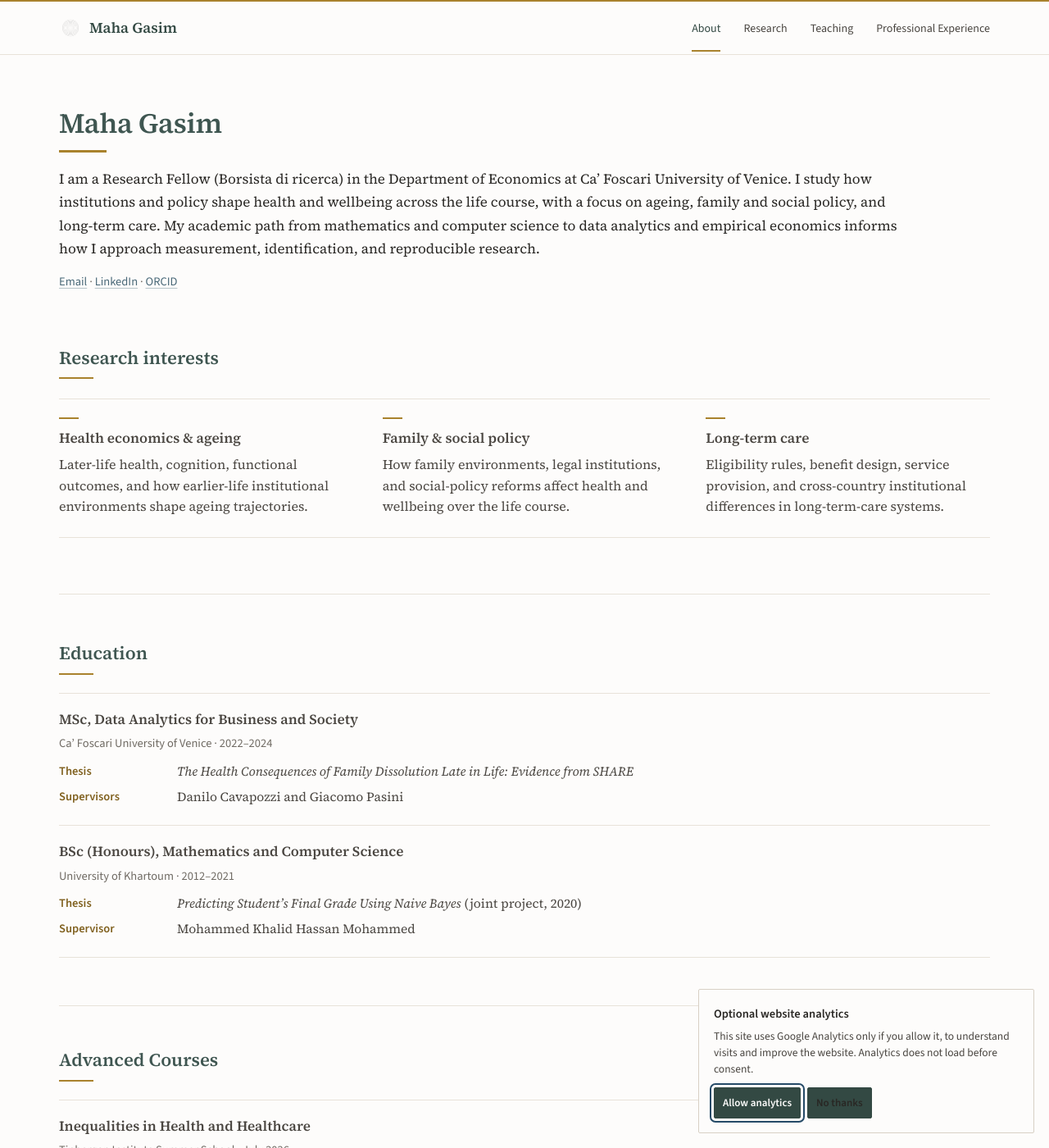
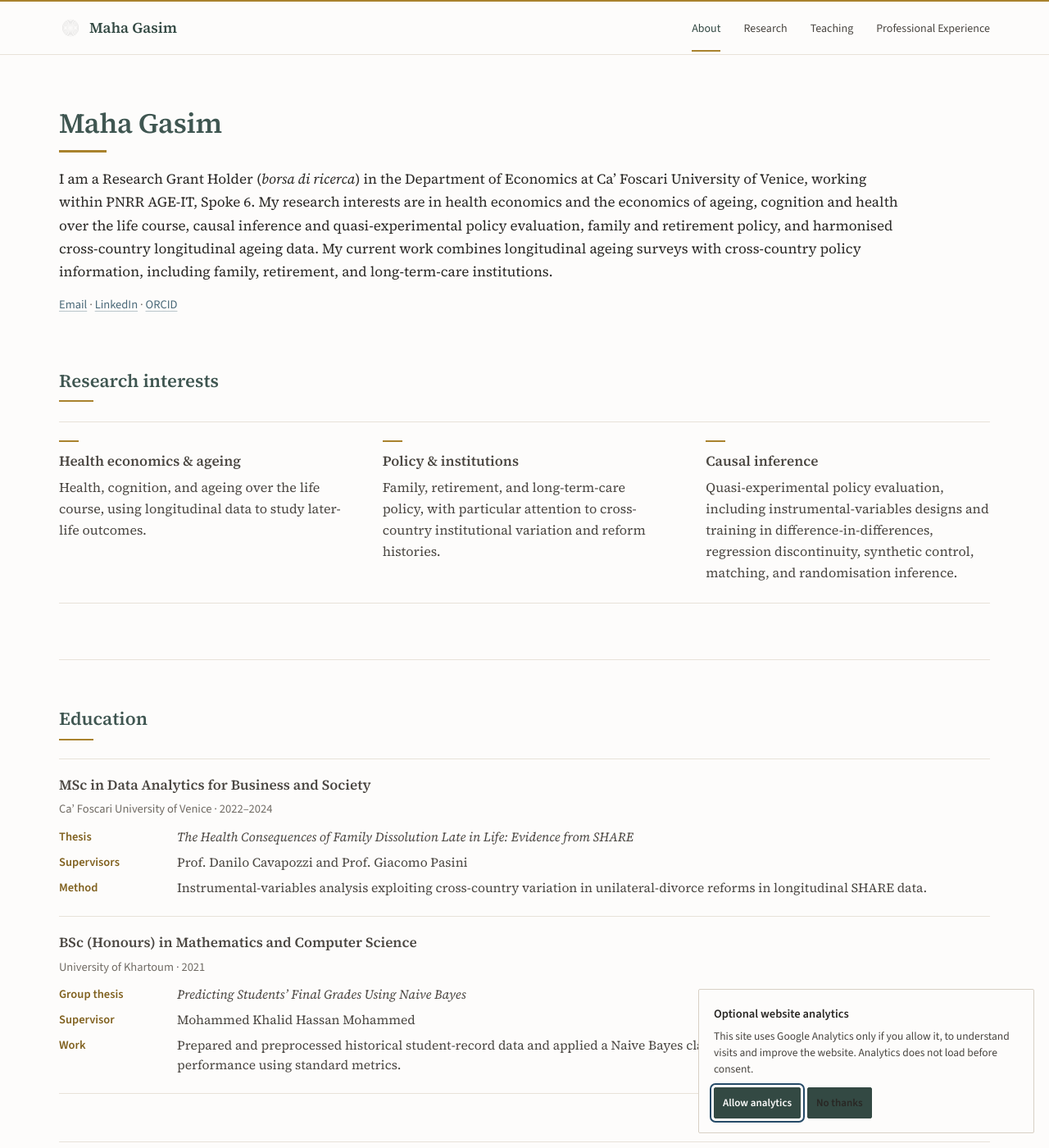
Before and after one commit to mahagasim/mahagasim.github.io, a Jekyll site: the page built from index.md, in a window 1280 px wide and 1400 px high. Shown: the whole window at 82% size. Built offline with Jekyll 4.4.1, drawn with Linux system fonts in a browser that asks for light colours; some of the changed text lies outside the part shown.

Commit message:
Align About page with current academic CV

```diff
--- a/index.md
+++ b/index.md
@@ -1,12 +1,12 @@
 ---
 layout: default
 title: About
-description: About Maha Gasim — research interests, education, advanced training, and research skills.
+description: About Maha Gasim — research interests, education, advanced training, methods, data, and software.
 ---
 
 # Maha Gasim
 
-<p class="page-intro">I am a Research Fellow (Borsista di ricerca) in the Department of Economics at Ca’ Foscari University of Venice. I study how institutions and policy shape health and wellbeing across the life course, with a focus on ageing, family and social policy, and long-term care. My academic path from mathematics and computer science to data analytics and empirical economics informs how I approach measurement, identification, and reproducible research.</p>
+<p class="page-intro">I am a Research Grant Holder (<em>borsa di ricerca</em>) in the Department of Economics at Ca’ Foscari University of Venice, working within PNRR AGE-IT, Spoke 6. My research interests are in health economics and the economics of ageing, cognition and health over the life course, causal inference and quasi-experimental policy evaluation, family and retirement policy, and harmonised cross-country longitudinal ageing data. My current work combines longitudinal ageing surveys with cross-country policy information, including family, retirement, and long-term-care institutions.</p>
 
 <p class="entry-meta contact-line"><a href="mailto:mahagasim@gmail.com">Email</a> · <a href="https://www.linkedin.com/in/maha-gasim-678975122">LinkedIn</a> · <a href="https://orcid.org/0000-0002-0859-2915" target="_blank" rel="noopener">ORCID</a></p>
 
@@ -20,17 +20,17 @@ description: About Maha Gasim — research interests, education, advanced traini
   <div class="interest-grid interest-grid--three">
     <div class="interest-item">
       <h3>Health economics &amp; ageing</h3>
-      <p>Later-life health, cognition, functional outcomes, and how earlier-life institutional environments shape ageing trajectories.</p>
+      <p>Health, cognition, and ageing over the life course, using longitudinal data to study later-life outcomes.</p>
     </div>
 
     <div class="interest-item">
-      <h3>Family &amp; social policy</h3>
-      <p>How family environments, legal institutions, and social-policy reforms affect health and wellbeing over the life course.</p>
+      <h3>Policy &amp; institutions</h3>
+      <p>Family, retirement, and long-term-care policy, with particular attention to cross-country institutional variation and reform histories.</p>
     </div>
 
     <div class="interest-item">
-      <h3>Long-term care</h3>
-      <p>Eligibility rules, benefit design, service provision, and cross-country institutional differences in long-term-care systems.</p>
+      <h3>Causal inference</h3>
+      <p>Quasi-experimental policy evaluation, including instrumental-variables designs and training in difference-in-differences, regression discontinuity, synthetic control, matching, and randomisation inference.</p>
     </div>
   </div>
 </section>
@@ -40,36 +40,41 @@ description: About Maha Gasim — research interests, education, advanced traini
     <h2>Education</h2>
 
     <div class="compact-entry">
-      <h3>MSc, Data Analytics for Business and Society</h3>
+      <h3>MSc in Data Analytics for Business and Society</h3>
       <p class="entry-meta">Ca’ Foscari University of Venice · 2022–2024</p>
       <div class="compact-detail"><span>Thesis</span><div><em>The Health Consequences of Family Dissolution Late in Life: Evidence from SHARE</em></div></div>
-      <div class="compact-detail"><span>Supervisors</span><div>Danilo Cavapozzi and Giacomo Pasini</div></div>
+      <div class="compact-detail"><span>Supervisors</span><div>Prof. Danilo Cavapozzi and Prof. Giacomo Pasini</div></div>
+      <div class="compact-detail"><span>Method</span><div>Instrumental-variables analysis exploiting cross-country variation in unilateral-divorce reforms in longitudinal SHARE data.</div></div>
     </div>
 
     <div class="compact-entry">
-      <h3>BSc (Honours), Mathematics and Computer Science</h3>
-      <p class="entry-meta">University of Khartoum · 2012–2021</p>
-      <div class="compact-detail"><span>Thesis</span><div><em>Predicting Student’s Final Grade Using Naive Bayes</em> (joint project, 2020)</div></div>
+      <h3>BSc (Honours) in Mathematics and Computer Science</h3>
+      <p class="entry-meta">University of Khartoum · 2021</p>
+      <div class="compact-detail"><span>Group thesis</span><div><em>Predicting Students’ Final Grades Using Naive Bayes</em></div></div>
       <div class="compact-detail"><span>Supervisor</span><div>Mohammed Khalid Hassan Mohammed</div></div>
+      <div class="compact-detail"><span>Work</span><div>Prepared and preprocessed historical student-record data and applied a Naive Bayes classifier in WEKA, evaluating classification performance using standard metrics.</div></div>
     </div>
   </div>
 
   <div class="academic-panel">
-    <h2>Advanced Courses</h2>
+    <h2>Advanced training</h2>
 
     <div class="compact-entry">
       <h3>Inequalities in Health and Healthcare</h3>
       <p class="entry-meta">Tinbergen Institute Summer School · July 2026</p>
+      <p>Owen O’Donnell and Tom Van Ourti · inequality and inequity measurement, decomposition, normative evaluation, and distributional cost-effectiveness analysis.</p>
     </div>
 
     <div class="compact-entry">
       <h3>Causal Inference I</h3>
       <p class="entry-meta">Mixtape Sessions · September–October 2025</p>
+      <p>Scott Cunningham · potential outcomes, randomisation inference, matching, instrumental variables, and regression discontinuity.</p>
     </div>
 
     <div class="compact-entry">
       <h3>Panel Data for Causal Research Designs</h3>
       <p class="entry-meta">SIdE and FBK-IRVAPP · June–July 2025</p>
+      <p>Fixed effects, difference-in-differences, staggered-treatment designs, and synthetic control.</p>
     </div>
   </div>
 </section>
@@ -77,20 +82,19 @@ description: About Maha Gasim — research interests, education, advanced traini
 <section class="section-block">
   <div class="section-heading section-heading--compact">
     <div>
-      <h2>Research skills</h2>
+      <h2>Methods, data &amp; software</h2>
     </div>
   </div>
 
   <ul class="skills-list skills-list--academic">
-    <li><span class="label">Econometric methods:</span> DiD and event studies; fixed effects; IV/2SLS and LATE; RDD; matching and propensity scores; synthetic control; high-dimensional methods; wild-cluster bootstrap inference.</li>
-    <li><span class="label">Health economics methods:</span> Measurement and evaluation of health inequality, inequity, and financial protection.</li>
-    <li><span class="label">Data:</span> SHARE; harmonized HRS-family studies; longitudinal cross-country panels; national legal and policy sources.</li>
-    <li><span class="label">Software &amp; workflows:</span> Stata, R, Python; Git; LaTeX; reproducible project-based code.</li>
-    <li><span class="label">Additional analytical tools:</span> Microsoft Power BI · Google Looker · Qlik Sense · Dedoose</li>
+    <li><span class="label">Applied in research:</span> Instrumental variables; longitudinal and panel-data analysis; regression analysis; verification and coding of policy reforms; construction of treatment and exposure variables; robustness and sensitivity analysis.</li>
+    <li><span class="label">Covered in training:</span> Difference-in-differences and staggered-treatment designs; regression discontinuity; synthetic control; matching; randomisation inference.</li>
+    <li><span class="label">Ageing and policy data:</span> SHARE and SHARELIFE; harmonised HRS-family datasets, including HRS and ELSA, through the Gateway to Global Aging Data; cross-country retirement and long-term-care policy information reconstructed from primary sources.</li>
+    <li><span class="label">Software:</span> Stata (primary; used in research and teaching); R; Python.</li>
   </ul>
 </section>
 
-<p class="languages-line"><span>Languages</span> Arabic (native) · English (C1) · Italian (A1)</p>
+<p class="languages-line"><span>Languages</span> Arabic (native) · English (fluent) · Italian (basic) · French (basic)</p>
 
 <section class="section-block icon-section">
   <div class="icon-story">
@@ -100,7 +104,7 @@ description: About Maha Gasim — research interests, education, advanced traini
     <div class="icon-story__copy">
       <p class="icon-story__lead">A small visual signature</p>
       <h2>About the icon</h2>
-      <p>The rings encode the phrase <em>“Learning is a continuous journey”</em> in 8-bit ASCII. I chose it as a quiet reference to my first degree in mathematics and computer science and to the way my work has evolved—from prediction and data analysis toward causal questions in health and ageing. The mark stays deliberately small: methods change, questions deepen, and learning remains continuous.</p>
+      <p>The rings encode the phrase <em>“Learning is a continuous journey”</em> in 8-bit ASCII. I chose it as a quiet reference to my first degree in mathematics and computer science and to the way my work has evolved from prediction and data analysis toward empirical research in health, ageing, and policy evaluation.</p>
     </div>
   </div>
 </section>
```
